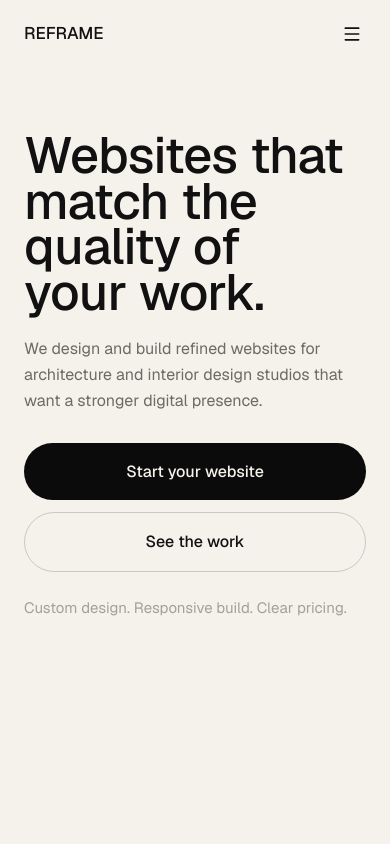
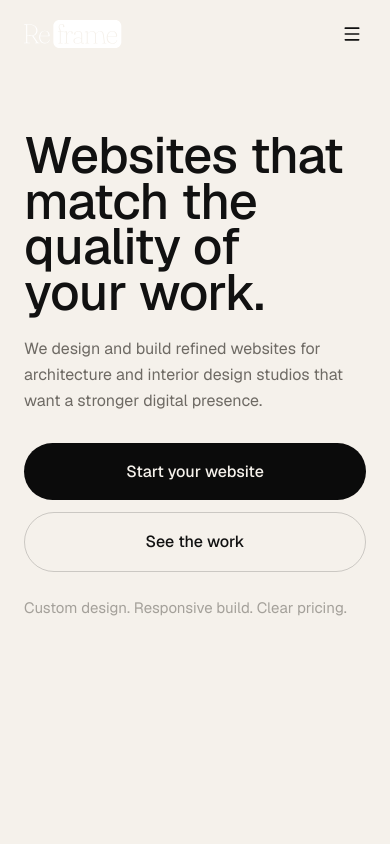
Before and after one commit to nmmilosevic/archi-studio, a Next.js app: page /en in a window 390 px wide. Shown: the top 844 px of the page. Built offline with nearby package versions, Linux system fonts and the light colour scheme; a web font is replaced by a local one.

Commit message:
Use new REFRAME logo

```diff
--- a/components/layout/MobileMenu.tsx
+++ b/components/layout/MobileMenu.tsx
@@ -4,9 +4,10 @@ import { motion, AnimatePresence } from "framer-motion";
 import { X } from "lucide-react";
 import Link from "next/link";
 import { useLocale, useTranslations } from "next-intl";
-import { BRAND, NAV_LINKS } from "@/lib/constants";
+import { NAV_LINKS } from "@/lib/constants";
 import { LanguageSwitcher } from "./LanguageSwitcher";
 import { Button } from "@/components/ui/Button";
+import { ReframeLogo } from "@/components/ui/ReframeLogo";
 
 interface MobileMenuProps {
   isOpen: boolean;
@@ -60,9 +61,7 @@ export function MobileMenu({ isOpen, onClose }: MobileMenuProps) {
           >
             {/* Header */}
             <div className="flex items-center justify-between px-8 py-7">
-              <span className="font-heading text-[17px] text-inverted font-semibold">
-                {BRAND.name}
-              </span>
+              <ReframeLogo className="text-inverted" />
               <button
                 onClick={onClose}
                 className="text-inverted/60 hover:text-inverted transition-colors duration-200 focus-visible:outline-none focus-visible:ring-2 focus-visible:ring-bronze p-1"
--- a/components/layout/SiteFooter.tsx
+++ b/components/layout/SiteFooter.tsx
@@ -4,6 +4,7 @@ import Link from "next/link";
 import { useLocale } from "next-intl";
 import { BRAND } from "@/lib/constants";
 import { Button } from "@/components/ui/Button";
+import { ReframeLogo } from "@/components/ui/ReframeLogo";
 
 const footerLinks = [
   { label: "Work", href: "/work" },
@@ -20,10 +21,10 @@ export function SiteFooter() {
           <div>
             <Link
               href={`/${locale}`}
-              className="font-heading text-[clamp(44px,7vw,96px)] font-medium leading-none text-inverted transition-colors hover:text-bronze"
+              className="inline-block text-inverted transition-colors hover:text-bronze"
               aria-label={`${BRAND.name} — Home`}
             >
-              {BRAND.name}
+              <ReframeLogo className="h-10 w-[140px] md:h-12 md:w-[168px]" />
             </Link>
             <p className="mt-8 max-w-[360px] text-[18px] leading-relaxed text-inverted/58">
               Premium websites for architecture studios.
--- a/components/layout/SiteHeader.tsx
+++ b/components/layout/SiteHeader.tsx
@@ -10,6 +10,7 @@ import { BRAND, NAV_LINKS } from "@/lib/constants";
 import { LanguageSwitcher } from "./LanguageSwitcher";
 import { MobileMenu } from "./MobileMenu";
 import { Button } from "@/components/ui/Button";
+import { ReframeLogo } from "@/components/ui/ReframeLogo";
 
 export function SiteHeader() {
   const [scrolled, setScrolled] = useState(false);
@@ -53,10 +54,10 @@ export function SiteHeader() {
             {/* Logo */}
             <Link
               href={`/${locale}`}
-              className="font-heading text-[17px] md:text-[18px] font-medium text-primary flex-shrink-0 focus-visible:outline-none focus-visible:ring-2 focus-visible:ring-bronze focus-visible:ring-offset-2"
+              className="flex-shrink-0 text-white mix-blend-difference focus-visible:outline-none focus-visible:ring-2 focus-visible:ring-bronze focus-visible:ring-offset-2"
               aria-label={`${BRAND.name} — Home`}
             >
-              {BRAND.name}
+              <ReframeLogo />
             </Link>
 
             {/* Desktop nav */}
--- /dev/null
+++ b/components/ui/ReframeLogo.tsx
@@ -0,0 +1,27 @@
+"use client";
+
+import { clsx } from "clsx";
+import { assetPath } from "@/lib/paths";
+
+interface ReframeLogoProps {
+  className?: string;
+}
+
+export function ReframeLogo({ className }: ReframeLogoProps) {
+  return (
+    <span
+      className={clsx("block h-7 w-[98px] bg-current", className)}
+      style={{
+        WebkitMaskImage: `url(${assetPath("/logoreframe.svg")})`,
+        maskImage: `url(${assetPath("/logoreframe.svg")})`,
+        WebkitMaskRepeat: "no-repeat",
+        maskRepeat: "no-repeat",
+        WebkitMaskSize: "contain",
+        maskSize: "contain",
+        WebkitMaskPosition: "center",
+        maskPosition: "center",
+      }}
+      aria-hidden="true"
+    />
+  );
+}
```
Also changed, not shown: public/logoreframe.svg (added).
